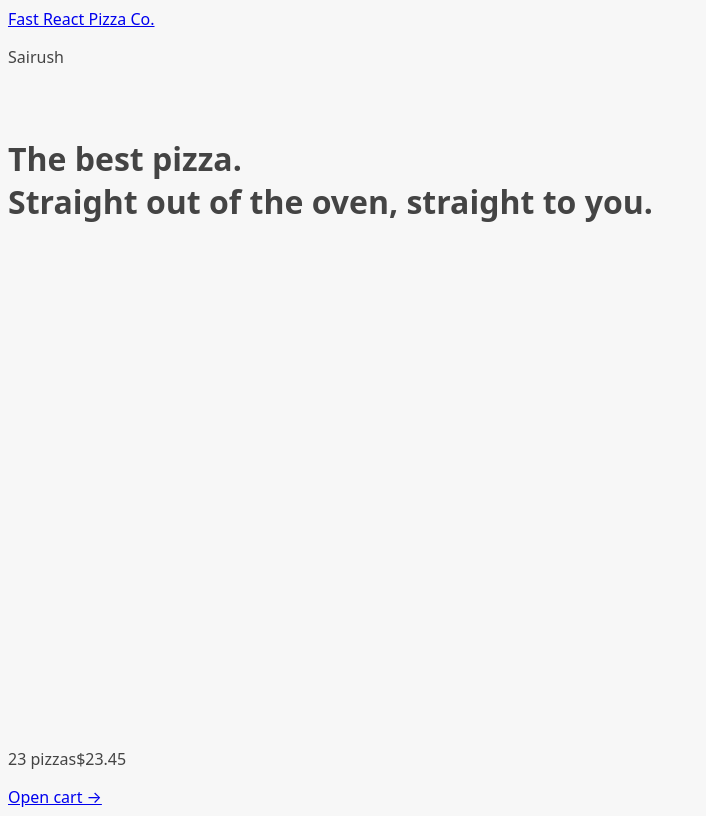
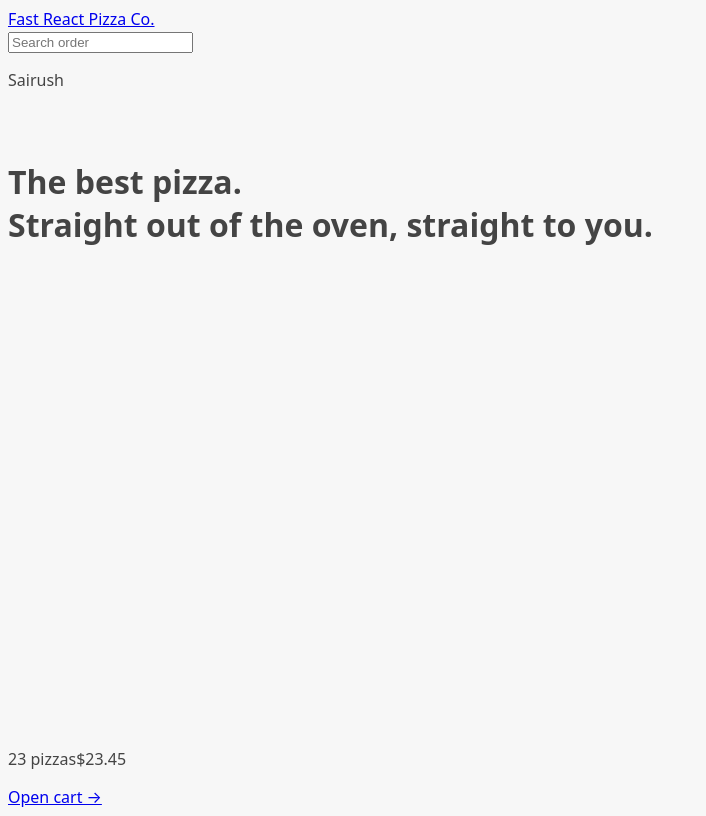
Before and after one commit to sairu-sh/fast-pizza-react, a React (Vite) app: page / in a window 1280 px wide. Shown: the whole page, without its empty margins (0-706 px from the left). Built offline with nearby package versions, Linux system fonts and the light colour scheme.

Commit message:
added the loader function to the order/:orderId route along with the error

```diff
--- a/src/App.jsx
+++ b/src/App.jsx
@@ -3,7 +3,7 @@ import Home from "./ui/Home";
 import Menu, { loader as menuLoader } from "./features/menu/Menu";
 import Cart from "./features/cart/Cart";
 import CreateOrder from "./features/order/CreateOrder";
-import Order from "./features/order/Order";
+import Order, { loader as orderLoader } from "./features/order/Order";
 import AppLayout from "./ui/AppLayout";
 import Error from "./ui/Error";
 
@@ -33,6 +33,8 @@ const router = createBrowserRouter([
       {
         path: "/order/:orderId",
         element: <Order />,
+        loader: orderLoader,
+        errorElement: <Error />,
       },
     ],
   },
--- a/src/ui/Header.jsx
+++ b/src/ui/Header.jsx
@@ -1,9 +1,11 @@
 import { Link } from "react-router-dom";
+import SearchOrder from "../features/order/SearchOrder";
 
 function Header() {
   return (
     <header>
       <Link to="/">Fast React Pizza Co.</Link>
+      <SearchOrder />
       <p>Sairush</p>
     </header>
   );
```
